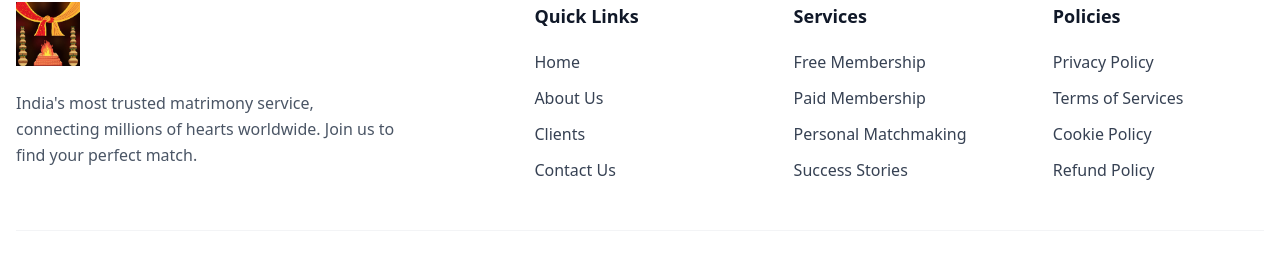
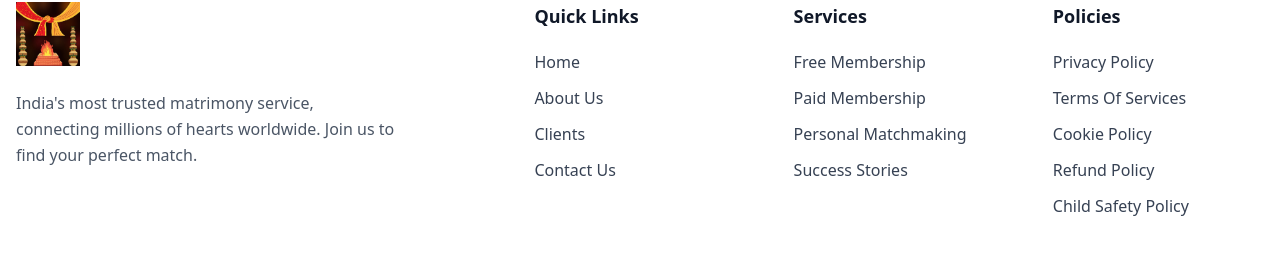
Before and after one commit to WebSeederVinayak/Matrimony, a React (Vite) app in the folder Matrimony/: page / in a window 1280 px wide. Shown: the part 7491-7752 px from the top of the page. Built offline with nearby package versions, Linux system fonts and the light colour scheme.

Commit message:
Added Links to footer

```diff
--- a/Matrimony/src/Components/Footer.jsx
+++ b/Matrimony/src/Components/Footer.jsx
@@ -45,10 +45,11 @@ export default function MatrimonyFooter() {
           <div>
             <h3 className="font-semibold text-gray-900 mb-5 text-lg">Policies</h3>
             <ul className="space-y-3">
-              <li><a href="#" className="text-gray-700 hover:text-red-600 text-base transition-colors duration-200">Privacy Policy</a></li>
-              <li><a href="#" className="text-gray-700 hover:text-red-600 text-base transition-colors duration-200">Terms of Services</a></li>
+              <li><a href="https://www.appwin.in/policy.html" className="text-gray-700 hover:text-red-600 text-base transition-colors duration-200">Privacy Policy</a></li>
+              <li><a href="#" className="text-gray-700 hover:text-red-600 text-base transition-colors duration-200">Terms Of Services</a></li>
               <li><a href="#" className="text-gray-700 hover:text-red-600 text-base transition-colors duration-200">Cookie Policy</a></li>
               <li><a href="#" className="text-gray-700 hover:text-red-600 text-base transition-colors duration-200">Refund Policy</a></li>
+              <li><a href="https://www.appwin.in/child-safety-policy.html" className="text-gray-700 hover:text-red-600 text-base transition-colors duration-200">Child Safety Policy</a></li>
 
             </ul>
           </div>
```
